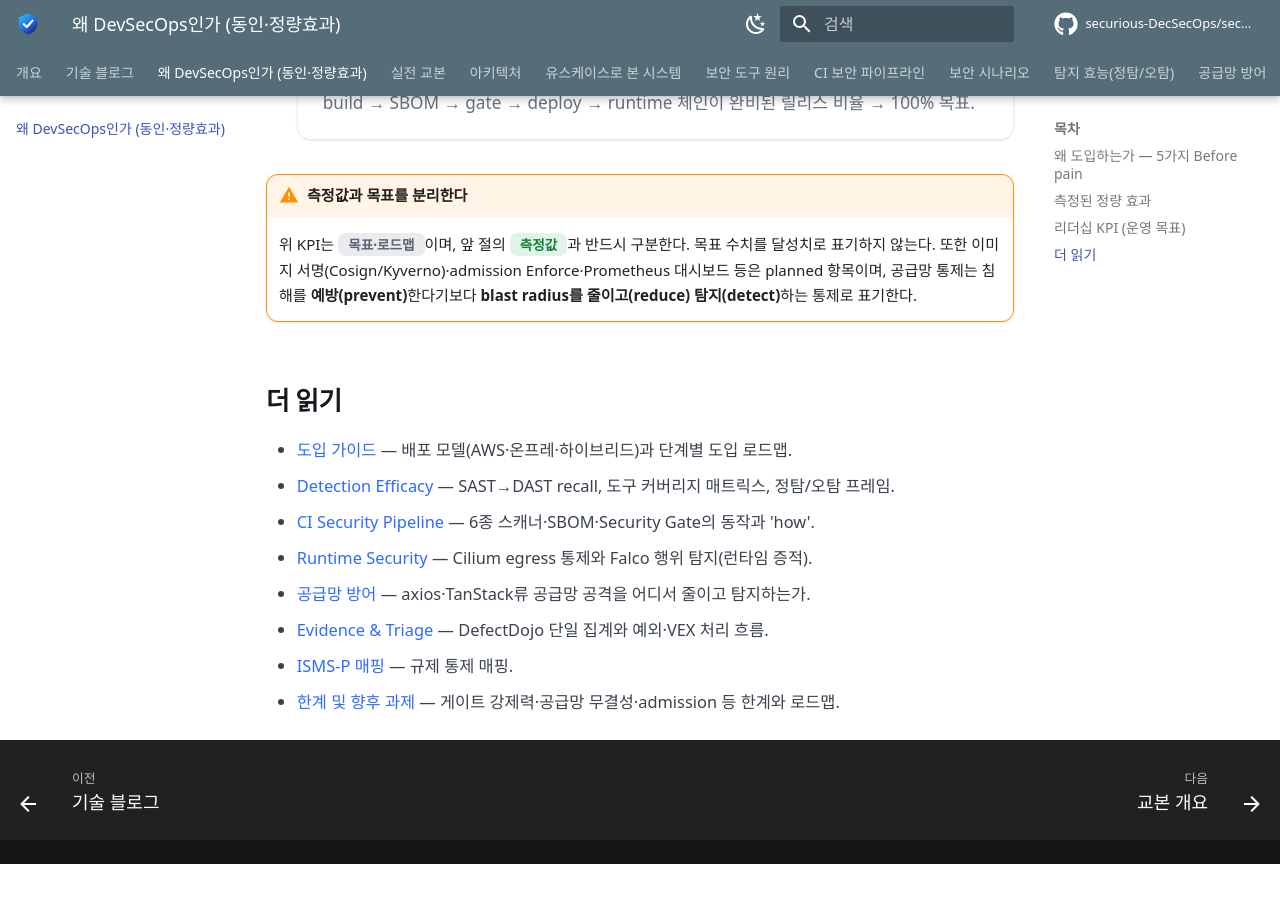
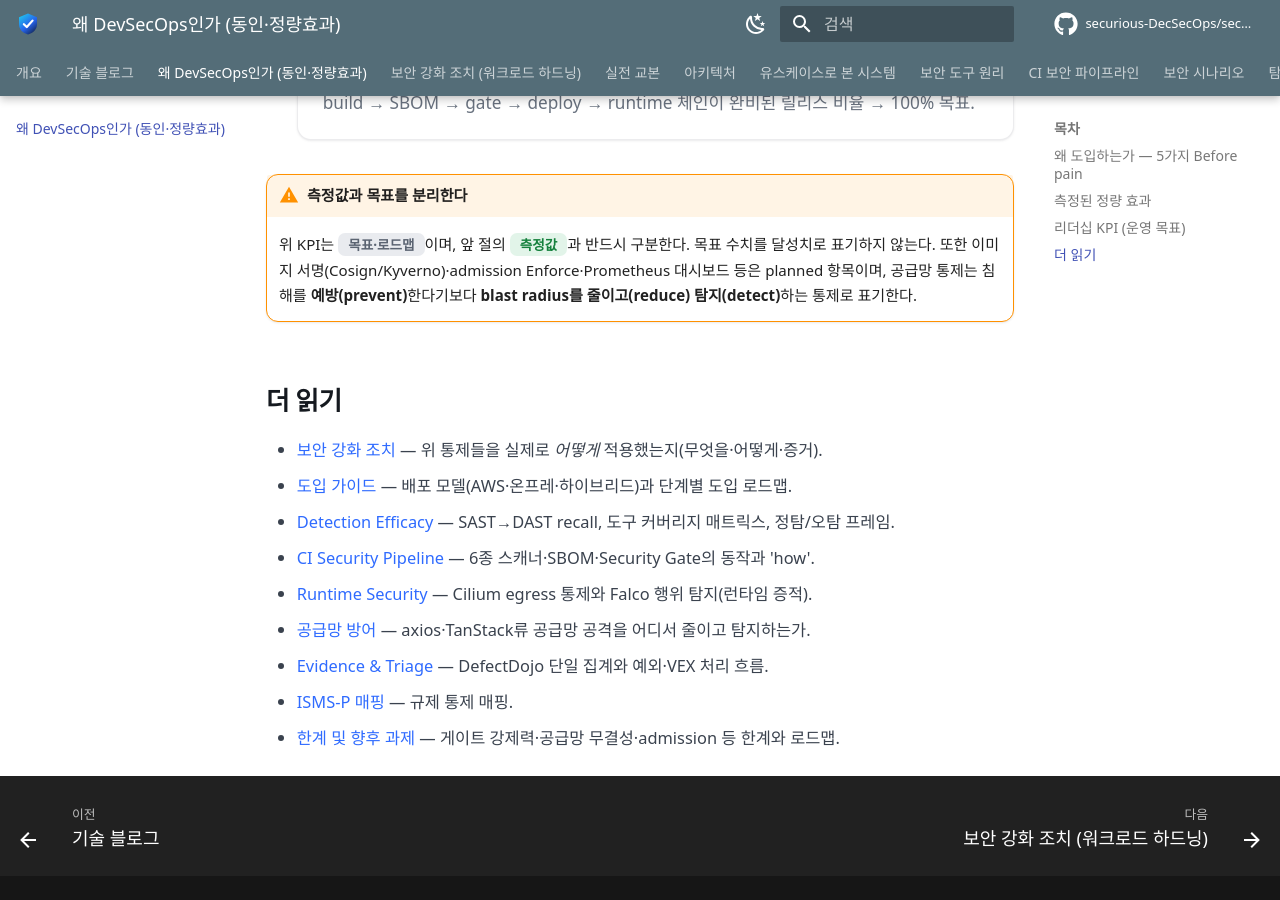
Before and after one commit to securious-DecSecOps/secubank-docs, an MkDocs documentation site: the page built from docs/why-devsecops.md, in a window 1280 px wide and 900 px high, scrolled down 3960 px. Built offline with MkDocs 1.6.1 and Material for MkDocs 9.7.7, drawn with Linux system fonts in a browser that asks for light colours; some web fonts are replaced; comment, search, counter and statistics services are not loaded; before the commit the page ends 4824 px from its top, so only the background shows below that; some of the changed lines change nothing that is shown.

Commit message:
보안 강화 조치(워크로드 하드닝) 페이지 추가 — 'how(어떻게 조치했나)' 보강
발견(컨테이너 root·게이트 관측모드·이미지 서명 미적용)에 대한 실제 조치를
무엇을·어떻게·증거·한계로 정리. Build #3 이후 무비용·인레포 하드닝 라운드.

- docs/security-hardening.md 신규: 워크로드 3클래스 차등 securityContext(앱 full /
  DB·Job 안전 부분집합 / simple-web non-root 전환) + Dockerfile USER, 게이트 fail-closed
  시나리오 3종 실증, admission 거버넌스(PSA·Quota·Kyverno, Audit), ingress CNP(코드).
  렌더·시나리오 검증 vs 라이브 미검증 / Audit≠Enforce / egress(검증)vs ingress(코드) /
  베이스 php:7.4 유지(testbed 보존)를 행마다 정직 표기.
- why-devsecops.md·mkdocs.yml: '왜 → 어떻게 조치' 링크 + nav 등재.

mkdocs build --strict 통과(전체 페이지).

```diff
--- /dev/null
+++ b/docs/security-hardening.md
@@ -0,0 +1,88 @@
+# 보안 강화 조치 — 워크로드 하드닝 (어떻게 조치했나)
+
+<div class="sb-lede" markdown>
+이 페이지는 "어떻게 보안 조치를 했는가"의 **구체적 기록(How)**이다. 사이트의 다른 장이 *발견*(컨테이너 root 실행, 게이트 관측 모드, 이미지 서명 미적용 등)을 다룬다면, 이 장은 그 발견에 대한 **실제 조치**를 무엇을·어떻게·증거·한계로 정리한다. 각 통제의 동작 원리는 [보안 도구 원리](security-tools.md)·[CI 보안 파이프라인](ci-security-pipeline.md)·[런타임 보안](runtime-security.md)에서 다루고, 여기서는 *우리가 실제로 바꾼 것*에 집중한다.
+</div>
+
+<div class="sb-key" markdown>
+**조치 범위와 검증 수준(정직 표기)** — 이 라운드는 AWS Build #3 *이후*, 비용 없이 골든패스 차트·게이트·매니페스트에 적용한 in-repo 하드닝이다. 검증은 `helm template`(차트 기본값 + GitOps values 양 경로)·`kustomize build`·게이트 시나리오 실행·`mkdocs build --strict`로 했다. **"라이브 클러스터에서 돌렸다"는 의미가 아니며**, 라이브 재검증은 대부분 후속 과제다. 강제(Enforce)와 리포트(Audit), 코드 정의와 라이브 검증을 행마다 구분한다.
+</div>
+
+## 한눈에 — 조치 요약
+
+| 영역 | 조치 | 상태 | 증거 |
+| --- | --- | --- | --- |
+| 워크로드 런타임 하드닝 | 앱 6종 restricted securityContext + Dockerfile `USER`, DB/Job 안전 부분집합, simple-web non-root 이미지 전환 | <span class="st st--done">렌더 검증</span> | helm template·kustomize build·helm lint |
+| 게이트 fail-closed | `ENFORCE_GATE` 존중·report-only 정합, 예외 검증 실패 시 진단·종료코드 보존 | <span class="st st--done">시나리오 실증</span> | BLOCK 시나리오 3종 실행(아래) |
+| Admission 거버넌스 | PSA(baseline/restricted) + ResourceQuota·LimitRange + Kyverno 2종 | <span class="st st--partial">Audit·코드</span> | YAML + kustomize/helm 렌더 |
+| 네트워크 ingress | CiliumNetworkPolicy 3종(서비스 간 least-privilege) | <span class="st st--partial">코드만</span> | YAML 렌더 (라이브 미검증) |
+| 공급망 서명·CI 무결성 | Cosign 서명·SLSA·CI 격리 | <span class="st st--planned">로드맵</span> | — |
+
+## 1. 워크로드 런타임 하드닝
+
+발견: 워크로드가 `securityContext` 없이 root로 실행됐다(컨테이너 root 실행). 조치는 워크로드를 위험 특성에 따라 **세 클래스로 나눠 차등 적용**했다 — 획일적 적용은 공식 이미지의 엔트리포인트를 깨뜨리기 때문이다.
+
+| 클래스 | 대상 | 적용 수준 |
+| --- | --- | --- |
+| 앱 서비스 (6) | user / transaction / status / settings / file / frontend | full restricted |
+| 인프라(root 필요) | MariaDB, db-init Job | 안전 부분집합 |
+| 정석 예제 | simple-web | non-root 이미지 전환 후 full restricted |
+
+- **앱 서비스 6종 — full restricted.** PHP 빌트인 서버가 `:8080`(&gt;1024)을 listen하므로 non-root로 충분하다. pod `runAsNonRoot`·`runAsUser/fsGroup 10001`·`seccompProfile: RuntimeDefault`, container `allowPrivilegeEscalation: false`·`readOnlyRootFilesystem: true`·`capabilities.drop: [ALL]`. 읽기전용 루트에서 쓰기 경로는 `emptyDir`로 명시(`/tmp`, file-service는 업로드 디렉터리 추가). Dockerfile에 `USER 10001`을 더해 이미지 자체도 non-root로 고정했다.
+- **DB / Job — 안전 부분집합.** MariaDB 공식 이미지 엔트리포인트는 datadir를 root로 chown한 뒤 step-down하므로 `runAsNonRoot`를 강제하면 기동이 깨진다. 깨지지 않는 `allowPrivilegeEscalation: false` + `seccompProfile: RuntimeDefault`(Job은 `drop: [ALL]` 추가)만 적용했다. 완전 하드닝은 PVC+StatefulSet로 권한을 분리한 뒤(로드맵).
+- **simple-web — 베이스 전환.** testbed가 아닌 정석 예제라 `nginx-unprivileged`(uid 101, `:8080`)로 바꿔 full restricted를 적용했다.
+
+!!! note "베이스 이미지를 일부러 유지한 이유"
+    앱 서비스 베이스 `php:7.4`(EOL)는 **의도적으로 유지**했다. 이 워크로드는 [탐지 효능](detection-efficacy.md)에서 다루는 수천 건 CVE(전부 베이스 OS 패키지)의 시연 testbed이므로, 베이스를 보존해야 그 측정이 유지된다. 즉 이번 하드닝은 "이미지를 깨끗하게"가 아니라 **"더러운 이미지라도 런타임 권한을 좁히는"** 방향이다 — 앱 취약점(트랙①)은 보존하고 권한·공급망(트랙②)만 강화한다.
+
+## 2. 게이트 fail-closed
+
+발견: Security Gate가 BLOCK을 산출해도 빌드가 통과하거나, 예외 레지스터가 깨졌을 때 조용히 죽는 결함이 있었다. 두 가지를 고쳤다.
+
+- **`ENFORCE_GATE` 무시 버그** — MSA 게이트가 플래그를 보지 않고 BLOCK 시 항상 종료했다. 단일 의미로 통일: `false`(관측)면 경고 후 통과, `true`면 차단.
+- **fail-closed 조기종료 버그** — `set -euo pipefail` 하에서 `var="$(cmd)"` 대입이 실패하면 진단·종료코드가 유실됐다. `if cmd; then … else exit 1`로 바꿔 보존.
+
+**시나리오 3종 실행으로 실증**(합성 CRITICAL로 BLOCK 유도):
+
+| 조건 | 결과 |
+| --- | --- |
+| BLOCK + `ENFORCE_GATE=false` | exit 0 (report-only, 경고 후 계속) |
+| BLOCK + `ENFORCE_GATE=true` | exit 1 (차단) |
+| 손상된 예외 레지스터 | report-only여도 **fail-closed 우선** exit 1 + 진단 보존 |
+
+!!! warning "게이트는 현재 관측 모드"
+    기본값은 report-only(`ENFORCE_GATE=false`)다. BLOCK 판정을 증적으로 남기고 배포는 진행한다 — "차단한다"가 아니라 "차단 판정을 기록한다". 강제 전환은 오탐을 예외 레지스터로 길들인 뒤의 단계적 결정이다([한계 및 향후 과제](limitations.md)).
+
+## 3. Admission 거버넌스
+
+"탐지에 머물지 말고 admission에서 강제로" — 그 *행동 계층*의 첫 코드를 깔았다. 단, 아직 **리포트(Audit)이지 강제(Enforce)가 아니다.**
+
+- **Pod Security Admission** — 네임스페이스에 `enforce=baseline`(root DB 수용) + `warn/audit=restricted`(앱 서비스 컴플라이언스 노출).
+- **ResourceQuota · LimitRange** — 네임스페이스 자원 상한 + 미지정 컨테이너 기본값 주입.
+- **Kyverno ClusterPolicy 2종** — `require-non-root`(DB 예외), `verify-image-signatures`(Cosign, 공개키 placeholder=scaffold). 둘 다 `validationFailureAction: Audit`.
+
+!!! warning "Audit ≠ Enforce"
+    PSA `baseline`과 Kyverno `Audit`은 위반을 *기록*할 뿐 admission에서 *거부*하지 않는다. root Pod·미서명 이미지의 실제 거부(Enforce 승급)는 DB를 hardened StatefulSet로 옮기고 라이브 Kyverno 컨트롤러로 검증한 뒤다. 컨트롤러 없이 코드만으론 강제되지 않는다.
+
+## 4. 네트워크 ingress 마이크로세그멘테이션
+
+발견: CiliumNetworkPolicy가 egress baseline 하나뿐이라 서비스 간 통신이 사실상 무제한(측면 이동 무통제)이었다. ingress CNP 3종을 추가했다 — `db ← 앱서비스 :3306`, `백엔드 ← frontend+내부호출 :8080`, `frontend ← cluster :8080`.
+
+!!! warning "egress(검증됨) vs ingress(코드만)"
+    기존 **egress baseline**은 런타임 노드에서 Hubble로 world DROP을 **라이브 검증**했다([런타임 보안](runtime-security.md)). 이번 **ingress 세트는 코드 정의 단계이며 라이브 클러스터 검증 전**이다 — "정의했다"이지 "실증했다"가 아니다. L7 정책·네임스페이스 전체 default-deny는 로드맵.
+
+## 5. 아직 열린 것 / 다음
+
+<ul class="sb-points">
+<li><span class="sb-points__k">이미지 서명 <span class="st st--planned">로드맵</span></span><span markdown>Cosign 서명 자체(`cosign sign`)와 admission Enforce 검증은 미구현. 현재는 검증 정책 scaffold만.</span></li>
+<li><span class="sb-points__k">공급망 출처 <span class="st st--planned">로드맵</span></span><span markdown>SLSA provenance(attest)·앱 의존성 lockfile SCA 미구현. 공급망은 prevent가 아니라 reduce + detect.</span></li>
+<li><span class="sb-points__k">CI 무결성 <span class="st st--planned">로드맵</span></span><span markdown>체크아웃 스크립트를 그대로 실행(poisoned pipeline 위험). 신뢰 브랜치·격리 실행·체크섬은 미착수.</span></li>
+<li><span class="sb-points__k">Enforce 승급 <span class="st st--planned">P0</span></span><span markdown>PSA·Kyverno·게이트를 Audit/report-only → Enforce로. DB StatefulSet 하드닝 + 라이브 검증이 선결.</span></li>
+</ul>
+
+## 더 읽기
+
+- [왜 DevSecOps인가](why-devsecops.md) — 이 조치들이 어떤 도입 동인에 답하는가.
+- [보안 도구 원리](security-tools.md) · [CI 보안 파이프라인](ci-security-pipeline.md) — 각 통제의 동작 원리(how).
+- [런타임 보안](runtime-security.md) — Cilium egress·Falco(egress는 라이브 검증).
+- [한계 및 향후 과제](limitations.md) — 이 조치 이후 남은 한계와 로드맵.
--- a/docs/why-devsecops.md
+++ b/docs/why-devsecops.md
@@ -106,6 +106,7 @@
 
 ## 더 읽기
 
+- [보안 강화 조치](security-hardening.md) — 위 통제들을 실제로 *어떻게* 적용했는지(무엇을·어떻게·증거).
 - [도입 가이드](adoption.md) — 배포 모델(AWS·온프레·하이브리드)과 단계별 도입 로드맵.
 - [Detection Efficacy](detection-efficacy.md) — SAST→DAST recall, 도구 커버리지 매트릭스, 정탐/오탐 프레임.
 - [CI Security Pipeline](ci-security-pipeline.md) — 6종 스캐너·SBOM·Security Gate의 동작과 'how'.
--- a/mkdocs.yml
+++ b/mkdocs.yml
@@ -97,6 +97,7 @@
   - 개요: index.md
   - 기술 블로그: overview.md
   - 왜 DevSecOps인가 (동인·정량효과): why-devsecops.md
+  - 보안 강화 조치 (워크로드 하드닝): security-hardening.md
   - 실전 교본:
     - 교본 개요: textbook/index.md
     - 1화 · 그거 어디서 돌릴 건데요?: textbook/01-infra.md
```
